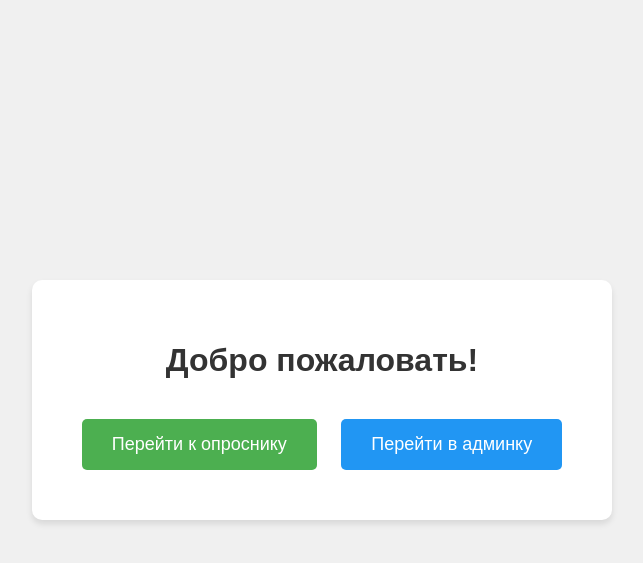
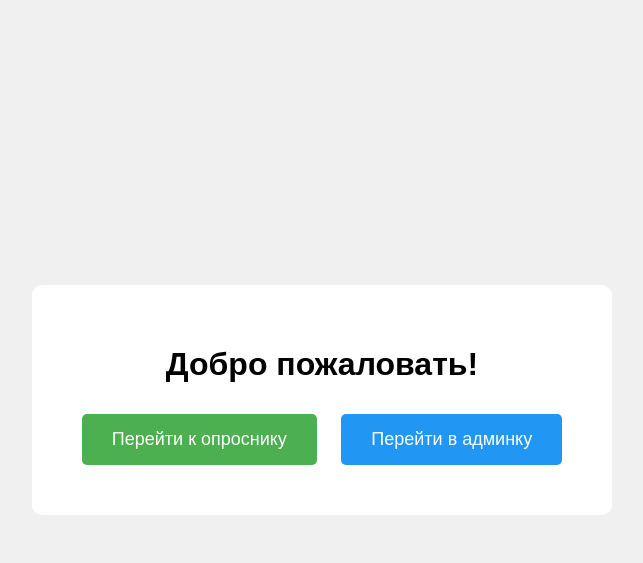
Before and after one commit to nnn1k/nnn1k_snpDjango, a Django app: page / in a window 1280 px wide. Shown: the top 563 px of the page, without its empty margins (318-961 px from the left). Run offline with Django 5.2, Linux system fonts and the light colour scheme.

Commit message:
start-page

```diff
--- a/startpage/templates/startpage/index.html
+++ b/startpage/templates/startpage/index.html
@@ -20,12 +20,8 @@
             background: white;
             padding: 40px;
             border-radius: 10px;
-            box-shadow: 0 4px 6px rgba(0,0,0,0.1);
         }
-        h1 {
-            color: #333;
-            margin-bottom: 30px;
-        }
+
         .btn {
             display: inline-block;
             padding: 15px 30px;
```
Also changed, not shown: db.sqlite3.
